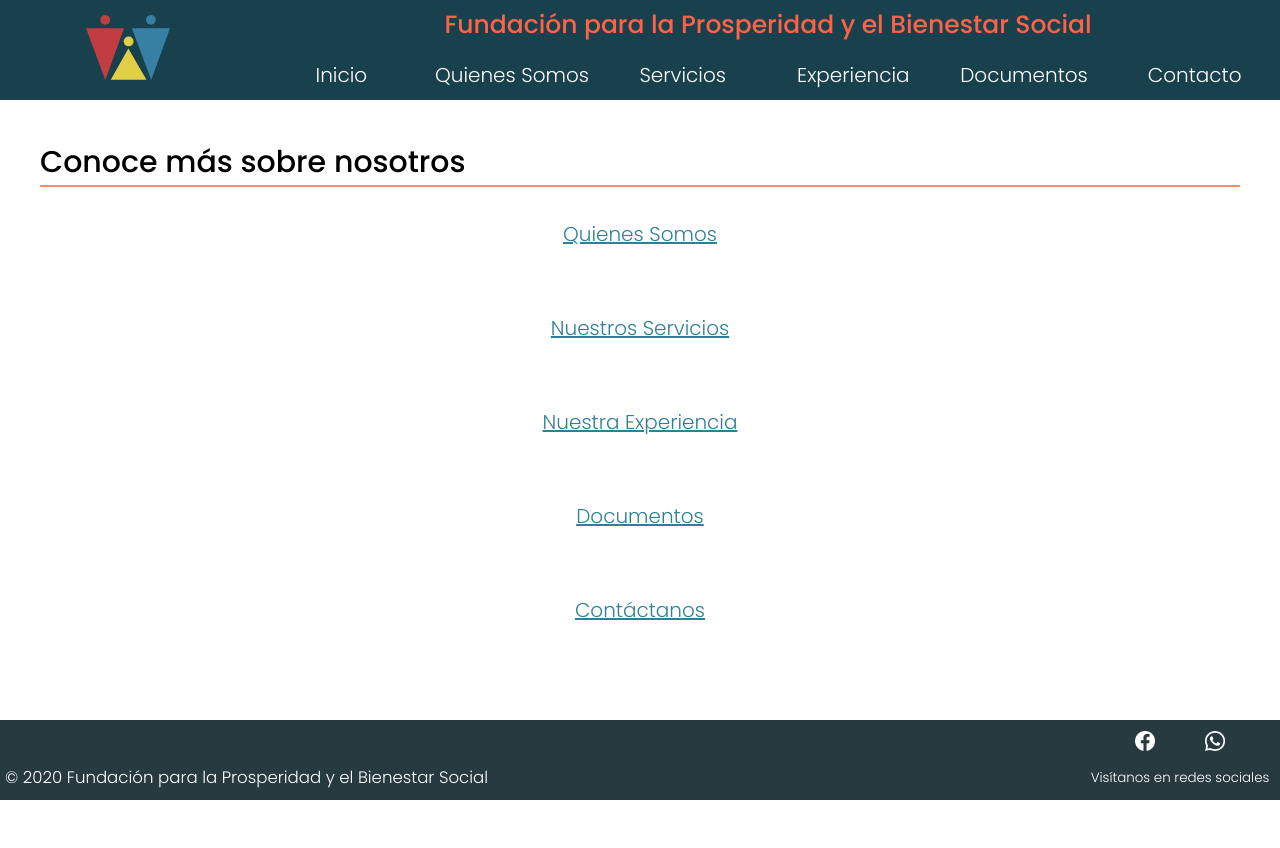
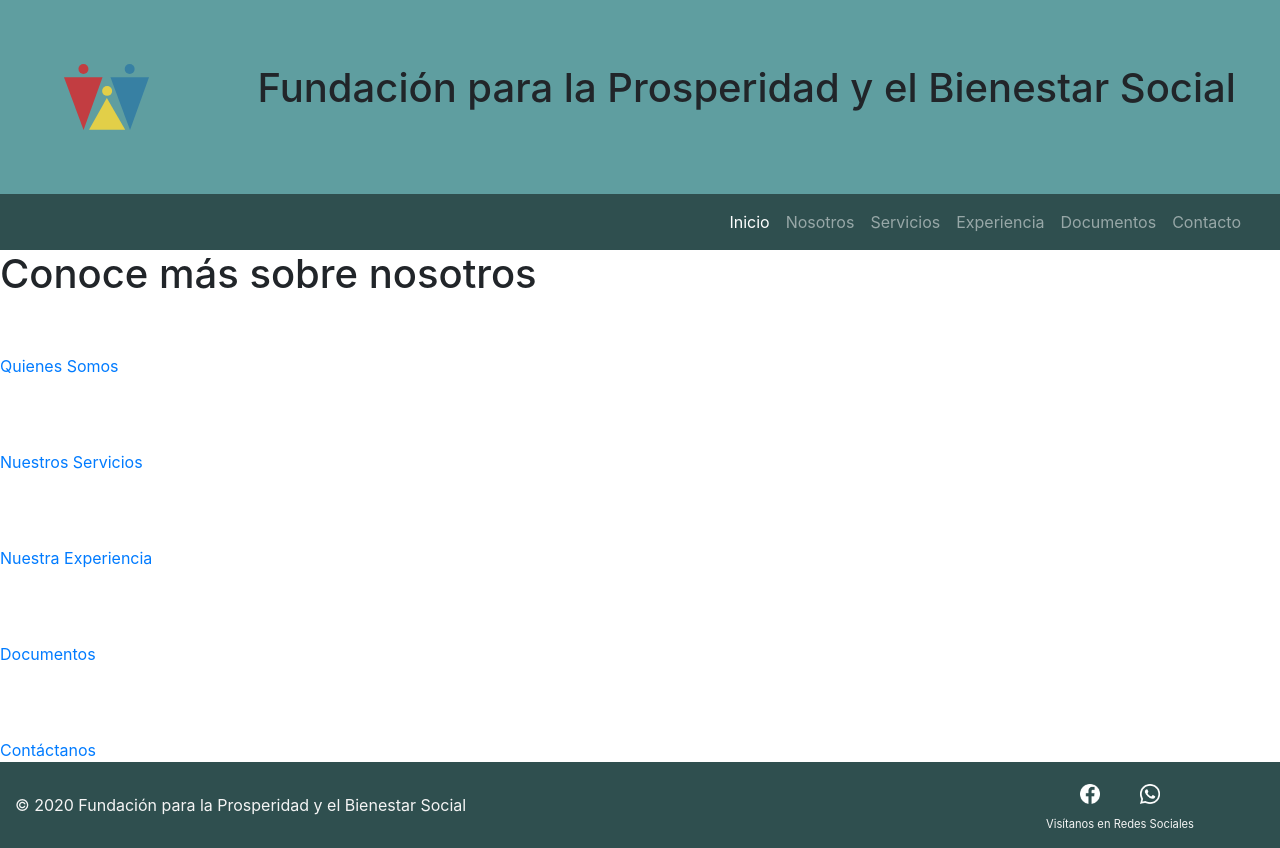
Before and after one commit to CristianContre/ProsperidadWEB, a website: page index.html in a window 1280 px wide. Before the commit the page ends 800 px from the top, so only its background shows below. Drawn offline with nearby package versions, Linux system fonts and the light colour scheme.

Commit message:
navbar and footer layout

```diff
--- /dev/null
+++ b/Gulpfile.js
@@ -0,0 +1,32 @@
+'use strict';
+
+var gulp = require('gulp'),
+    sass = require('gulp-sass'),
+    browserSync = require('browser-sync');
+
+    gulp.task('sass', function () {
+        return gulp.src('./css/*.scss')
+            .pipe(sass().on('error', sass.logError))
+            .pipe(gulp.dest('./css'));
+    });
+
+    gulp.task('sass:watch', function () {
+        gulp.watch('./css/*.scss', gulp.series('sass'));
+    });
+
+    gulp.task('browser-sync', function () {
+        var files = [
+            './*.html',
+            './css/*.css',
+            './img/*.{png,jpg,gif}',
+            './js/*.js'
+        ];
+
+        browserSync.init(files, {
+            server: {
+                baseDir: "./"
+            }
+        });
+    });
+
+    gulp.task('default', gulp.parallel('browser-sync', 'sass:watch'));
--- /dev/null
+++ b/css/style.scss
@@ -0,0 +1,42 @@
+.red {
+    border: 2px solid red;
+}
+.blue {
+    border: 2px solid blue;
+}
+.green {
+    border: 2px solid green;
+}
+.purple {
+    border: 2px solid purple;
+}
+
+$dark: darkslategray;
+$mid: cadetblue;
+
+#jumbotron {
+    background-color: $mid;
+}
+
+.bg-nav {
+    background-color: $dark;
+}
+
+.footer {
+    background-color: $dark;
+    color: whitesmoke;
+}
+
+.rs-container {
+    height: 30px;
+    width: 30px;
+}
+
+.img-rs {
+    height: 20px;
+    width: 20px;
+}
+
+.fs-1 {
+    font-size: .7rem;
+}
--- a/index.html
+++ b/index.html
@@ -2,11 +2,13 @@
 <html>
 
 <head>
-    <meta http-equiv="Content-Type" content="text/html" ; charset="UTF-8" />
-    <meta name="viewport" content="width=device-width, initial-scale=1.0">
     <title>Fundación para la Prosperidad y el Bienestar Social</title>
+    <meta http-equiv="Content-Type" content="text/html" ; charset="utf-8" />
+    <meta name="viewport" content="width=device-width, initial-scale=1, shrink-to-fit=no">
+    <meta http-equiv="x-ua-compatible" content="ie=edge">
     <link href="./css/style.css" type="text/css" rel="stylesheet">
-    <link href="https://fonts.googleapis.com/css2?family=Poppins:wght@300;400;500;700&display=swap" rel="stylesheet">
+    <link rel="stylesheet" href="node_modules/bootstrap/dist/css/bootstrap.min.css">
+    <!-- <link href="https://fonts.googleapis.com/css2?family=Poppins:wght@300;400;500;700&display=swap" rel="stylesheet"> -->
     <script src="https://cdnjs.cloudflare.com/ajax/libs/handlebars.js/4.0.11/handlebars.js"></script>
 
     <script id="menu-template" type="text/x-handlebars-template">
@@ -14,29 +16,40 @@
         <a href={{this.linkedPage}} class="menu-item">{{this.name}}</a>
         {{/each}}
     </script>
-
 </head>
 
 <body>
 
-    <header>
-        <div id="foundation-logo">
-            <a href="./index.html"><img src="./resources/img/logo-fundacion.svg"></a>
+    <header class="jumbotron jumbotron-fluid m-0" id="jumbotron">
+        <div class="container-fluid m-0">
+            <div class="row row-header">
+                <div class="col-12 col-sm-2 d-flex justify-content-center align-items-center">
+                    <a href="./index.html" class=""><img src="./resources/img/logo-fundacion.svg" class="img-fluid"></a>
                 </div>
-        <div id="header-right">
-            <div id="page-title">
+                <div class="col-12 col-sm-10 text-center">
                     <h1>Fundación para la Prosperidad y el Bienestar Social</h1>
                 </div>
-            <div id="header-nav">
-                <div id="nav-menu-app">
-                    <span id="logo-menu">☰</span>
-                </div>
-                <nav id="nav-menu">
-                    <!-- Script id="menu-template" -->
-                </nav>
             </div>
         </div>
     </header>
+
+    <nav class="navbar navbar-dark navbar-expand-sm bg-nav">
+        <div class="container-fluid justify-content-end">
+            <button class="navbar-toggler" type="button" data-toggle="collapse" data-target="#navbar">
+                <span class="navbar-toggler-icon"></span>
+            </button>
+            <div class="collapse navbar-collapse justify-content-end" id="navbar">
+                <ul class="navbar-nav">
+                    <li class="nav-item active"><a class="nav-link text-center" href="#">Inicio</a></li>
+                    <li class="nav-item"><a class="nav-link text-center" href="./aboutus.html">Nosotros</a></li>
+                    <li class="nav-item"><a class="nav-link text-center" href="./services.html">Servicios</a></li>
+                    <li class="nav-item"><a class="nav-link text-center" href="./experience.html">Experiencia</a></li>
+                    <li class="nav-item"><a class="nav-link text-center" href="./documents.html">Documentos</a></li>
+                    <li class="nav-item"><a class="nav-link text-center" href="./contact.html">Contacto</a></li>
+                </ul>
+            </div>
+        </div>
+    </nav>
 
     <div id="body-main">
         <h1>Conoce más sobre nosotros</h1><br><br>
@@ -49,35 +62,38 @@
         </div>
     </div>
 
-    <footer id="footer">
-        <div id="copyright">
-            <h5>© 2020 Fundación para la Prosperidad y el Bienestar Social</h5>
+    <footer class="footer">
+        <div class="container-fluid">
+            <div class="row">
+                <div class="col-9 align-self-center">
+                    <span>© 2020 Fundación para la Prosperidad y el Bienestar Social</span>
                 </div>
-        <div id="social-networks">
-            <div id="social-networks-logos">
-                <div>
-                    <a href="https://www.facebook.com/fundacionparalaprosperidadybienestarsocial/" target="_blank">
-                        <img class="social-logo" src="./resources/img/logo-facebook-white.png">
+                <div class="col-3 mt-3 mb-3">
+                    <div class="row justify-content-center">
+                        <div class="rs-container d-flex align-items-center justify-content-center">
+                            <a href="https://www.facebook.com/fundacionparalaprosperidadybienestarsocial/"
+                                target="_blank">
+                                <img class="img-rs" src="./resources/img/logo-facebook-white.png">
                             </a>
                         </div>
-                <!-- <div>
-                    <a href="">
-                        <img class="social-logo" src="./resources/img/logo-instagram-whitef.png" target="_blank">
-                    </a>
-                </div> -->
-                <div>
-                    <a href="">
-                        <img class="social-logo" src="./resources/img/logo-whatsapp-white.png" target="_blank">
+                        <div class="rs-container"></div>
+                        <div class="rs-container d-flex align-items-center justify-content-center">
+                            <a href="#">
+                                <img class="img-rs" src="./resources/img/logo-whatsapp-white.png" target="_blank">
                             </a>
                         </div>
                     </div>
-            <div id="social-networks-text">
-                <h6>Visítanos en redes sociales</h6>
+                    <div class="row justify-content-center">
+                        <span class="text-center mt-2 fs-1">Visítanos en Redes Sociales</span>
+                    </div>
+                </div>
             </div>
         </div>
     </footer>
 
-    <script src="./js/handlebar-menu.js" type="text/javascript"></script>
+    <script src="node_modules/jquery/dist/jquery.slim.min.js"></script>
+    <script src="node_modules/popper.js/dist/umd/popper.min.js"></script>
+    <script src="node_modules/bootstrap/dist/js/bootstrap.min.js"></script>
 
 </body>
 
```
Also changed, not shown: package.json (+11 -2 lines), css/style.css, 1 other file. Lines whose indentation alone changed are shown as unchanged.
